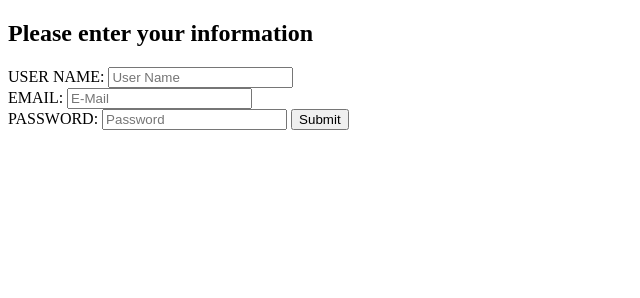
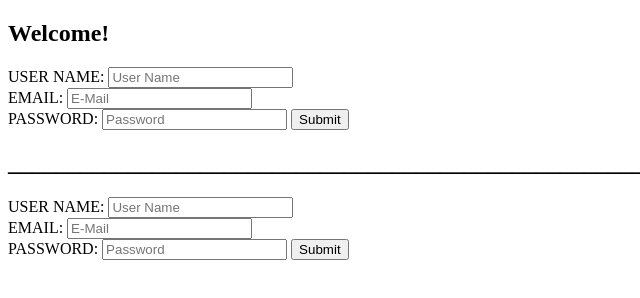
Before and after one commit to olsen-stettsen/fasterfit, a website: page home.html in a window 1280 px wide. Shown: the whole page, without its empty margins (0-640 px from the left). Drawn offline with Linux system fonts and the light colour scheme.

Commit message:
init attempt 2

```diff
--- a/home.html
+++ b/home.html
@@ -8,8 +8,8 @@
 </head>
 
 <body>
-  <h2>Please enter your information</h2>
-  <form action="/update" method="post" enctype="application/json">
+  <h2>Welcome!</h2>
+  <form action="/signup" method="post" enctype="application/json">
       USER NAME:
       <input type="text" name="username" id="username" placeholder="User Name"><br>
       EMAIL:
@@ -18,5 +18,15 @@
       <input type="number" name="password" id="password" placeholder="Password">
       <button>Submit</button>
   </form>
+  <h2>_______________________________________________________________</h2>
+  <form action="/signin" method="post" enctype="application/json">
+    USER NAME:
+    <input type="text" name="username" id="username" placeholder="User Name"><br>
+    EMAIL:
+    <input type="text" name="email" id="email" placeholder="E-Mail"><br>
+    PASSWORD:
+    <input type="number" name="password" id="password" placeholder="Password">
+    <button>Submit</button>
+</form>
 </body>
 </html>
--- a/index.js
+++ b/index.js
@@ -14,13 +14,13 @@ app.get("/", function(req, res){
     console.log("Request for root");
     res.sendFile(path.join(__dirname+'/home.html'));
 });
-app.post("/update", function(req, res){
+app.post("/signup", function(req, res){
   var username = req.body.username;
   var email = req.body.email;
   var password = req.body.password;
   posttodb(username, email, password);
   console.log("Request for update");
-  res.sendFile(path.join(__dirname+'/public/update.html'));
+  res.sendFile(path.join(__dirname+'/public/main.html'));
 });
 
 function getfromdb(){
@@ -67,7 +67,6 @@ function posttodb(username, email, password){
       results.push(row);
     }
     client.end();
-    getfromdb();
   });
 }
 
```
Also changed, not shown: public/main.html (renamed from public/update.html).
